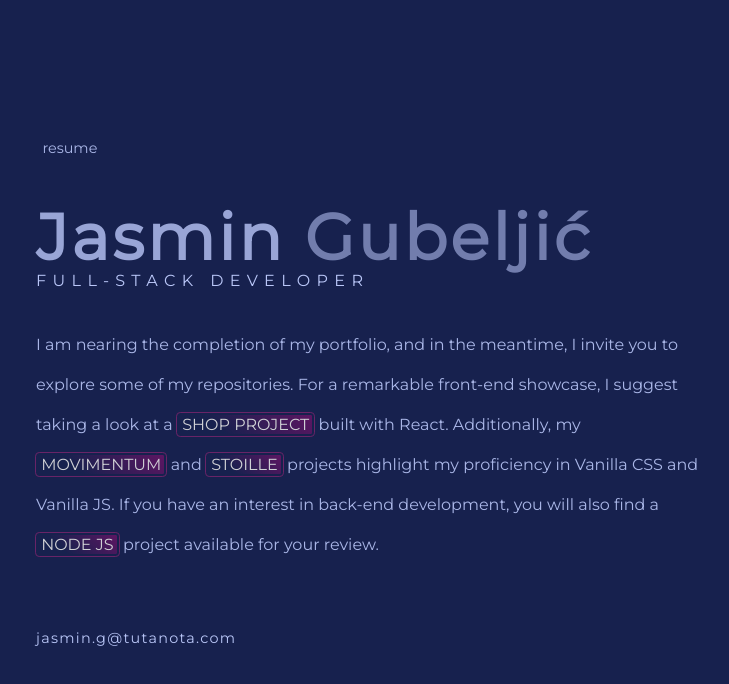
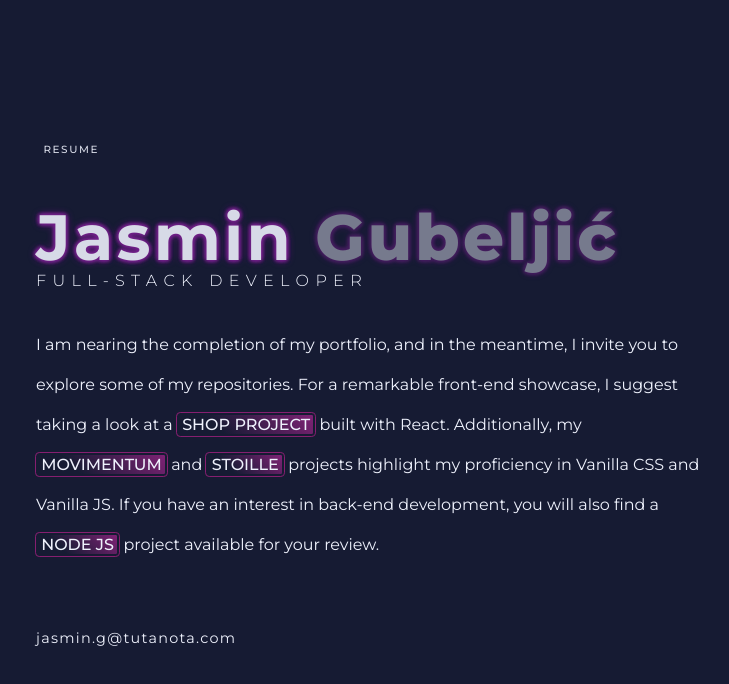
Before and after one commit to jasmingubeljic/jasmingubeljic.github.io, a Next.js app: page / in a window 1280 px wide. Shown: the top 684 px of the page, without its empty margins (266-995 px from the left). Built offline with nearby package versions, Linux system fonts and the light colour scheme.

Commit message:
style: add some css things

```diff
--- a/src/app/globals.css
+++ b/src/app/globals.css
@@ -1,10 +1,11 @@
-@import url("https://fonts.googleapis.com/css2?family=Montserrat");
+@import url("https://fonts.googleapis.com/css2?family=Montserrat:ital,wght@0,100..900;1,100..900");
 
 :root {
-  --primary: #72256a;
+  --primary: #861f70;
   --light: #e4e4e4;
-  --dark: #17214e;
-  --easy-text: #bac7f8;
+  --dark: #161b33;
+  --easy-text: #eef1fc;
+  --glow: rgb(125, 33, 148);
 }
 
 html,
@@ -56,12 +57,17 @@ header nav ul li {
 
 header nav ul li a {
   color: var(--easy-text);
-  font-size: 0.9rem;
+  font-size: 0.65rem;
+  text-transform: uppercase;
+  letter-spacing: 0.1rem !important;
+  font-weight: 500;
   padding: 0.1rem 0.4rem 0.2rem;
+  border: 1px solid transparent;
 }
 
 header nav ul li a:hover {
-  outline: 1px solid var(--easy-text);
+  border-top: 1px solid var(--easy-text);
+  border-radius: 0 0 0 0.2rem;
 }
 
 footer {
@@ -77,3 +83,50 @@ footer ul {
 footer li {
   letter-spacing: 0.08rem;
 }
+
+#flickering-element {
+  color: var(--easy-text);
+  text-shadow: 0 0 0.5vh var(--glow), 0 0 0.5vh var(--glow),
+    0 0 0.5vh var(--glow), 0 0 0.5vh var(--glow), 0 0 1vh var(--glow);
+  animation: flicker 7s infinite;
+  filter: brightness(1);
+}
+
+@keyframes flicker {
+  10% {
+    text-shadow: none;
+    filter: brightness(0.85);
+  }
+  15% {
+    text-shadow: 0 0 0.5vh var(--glow), 0 0 0.5vh var(--glow),
+      0 0 0.5vh var(--glow), 0 0 0.5vh var(--glow), 0 0 1vh var(--glow);
+    filter: brightness(1);
+  }
+  17% {
+    text-shadow: none;
+    filter: brightness(0.4);
+  }
+  25% {
+    text-shadow: 0 0 0.5vh var(--glow), 0 0 0.5vh var(--glow),
+      0 0 0.5vh var(--glow), 0 0 0.5vh var(--glow), 0 0 1vh var(--glow);
+    filter: brightness(1);
+  }
+  66% {
+    text-shadow: 0 0 0.5vh var(--glow), 0 0 0.5vh var(--glow),
+      0 0 0.5vh var(--glow), 0 0 0.5vh var(--glow), 0 0 1vh var(--glow);
+    filter: brightness(1);
+  }
+  67% {
+    text-shadow: none;
+    filter: brightness(0.85);
+  }
+  75% {
+    text-shadow: none;
+    filter: brightness(0.85);
+  }
+  76% {
+    text-shadow: 0 0 0.5vh var(--glow), 0 0 0.5vh var(--glow),
+      0 0 0.5vh var(--glow), 0 0 0.5vh var(--glow), 0 0 1vh var(--glow);
+    filter: brightness(1);
+  }
+}
--- a/src/app/page.js
+++ b/src/app/page.js
@@ -4,7 +4,7 @@ import Link from "next/link";
 
 export default function Home() {
   return (
-    <>
+    <div>
       <header>
         <nav>
           <ul>
@@ -14,7 +14,7 @@ export default function Home() {
                 href="/assets/Jasmin-G-Resume.pdf"
                 rel="noopener noreferrer"
                 target="_blank"
-                locale={false}
+                // locale={false}
               >
                 resume
               </Link>
@@ -26,7 +26,7 @@ export default function Home() {
             </li> */}
           </ul>
         </nav>
-        <h1 className={styles["name-heading"]}>
+        <h1 className={styles["name-heading"]} id="flickering-element">
           Jasmin <span className={styles["last-name"]}>Gubeljić</span>
         </h1>
         <h2 className={styles["profession-heading"]}>full-stack developer</h2>
@@ -76,6 +76,6 @@ export default function Home() {
           <li>jasmin.g@tutanota.com</li>
         </ul>
       </footer>
-    </>
+    </div>
   );
 }
--- a/src/app/page.module.css
+++ b/src/app/page.module.css
@@ -5,39 +5,33 @@
 
 .repository-link {
   text-transform: uppercase;
-  color: var(--light);
-  font-size: 1rem;
+  color: var(--easy-text);
+  font-size: 0.9srem;
+  font-weight: 500;
   padding: 0 0.2rem;
   letter-spacing: 1.3;
   text-decoration: none;
-  background: linear-gradient(
-    225deg,
-    rgba(119, 18, 106, 0.8),
-    rgba(255, 0, 0, 0) 70.71%
-  );
-  border: 2px double var(--dark);
+  background: linear-gradient(225deg, #7e2275, rgba(255, 0, 0, 0) 70.71%);
+  border: 2px solid var(--dark);
   outline: 1px solid var(--primary);
   border-radius: 0.2rem;
 }
 .repository-link:hover {
   background: var(--primary);
-  background: linear-gradient(
-    45deg,
-    rgba(119, 18, 106, 0.8),
-    rgba(255, 0, 0, 0) 70.71%
-  );
+  background: linear-gradient(45deg, #7e2275, rgba(255, 0, 0, 0) 70.71%);
 }
 
 .name-heading {
   letter-spacing: 0.2rem;
   font-size: 4rem;
-  font-weight: 900;
-  opacity: 0.8;
+  font-weight: bold;
+  opacity: 0.9;
   line-height: 1;
 }
 
 .last-name {
-  opacity: 0.7;
+  font-weight: 800;
+  opacity: 0.5;
 }
 
 .profession-heading {
@@ -45,12 +39,10 @@
   line-height: 1.5;
   letter-spacing: 0.4rem;
   font-size: 1rem;
-  font-weight: 200;
+  font-weight: 300;
   opacity: 1;
 }
 
 .about-me {
   line-height: 2.5;
-  font-weight: 200;
-  opacity: 0.9;
 }
```
